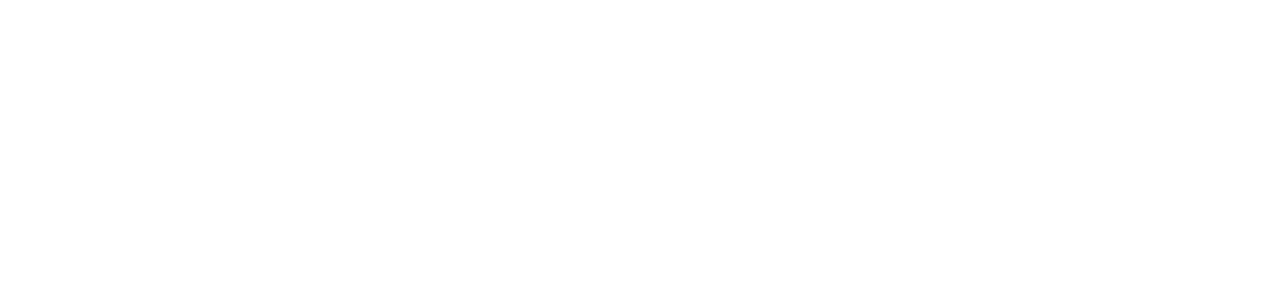
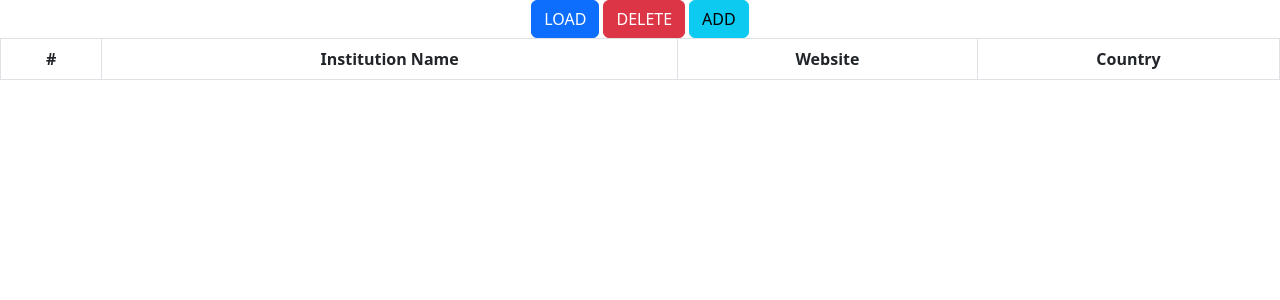
Before and after one commit to PrakatNeupane/education-institution-redux, a React (Create React App) app: page / in a window 1280 px wide. Shown: the top 300 px of the page. Built offline with nearby package versions, Linux system fonts and the light colour scheme.

Commit message:
react-bootstrap table import and assigning functions to onclick while also importing component to App.js

```diff
--- a/src/App.js
+++ b/src/App.js
@@ -1,9 +1,14 @@
 import './App.css';
-
+import 'bootstrap/dist/css/bootstrap.min.css';
+// Bootstrap CSS
+import "bootstrap/dist/css/bootstrap.min.css";
+// Bootstrap Bundle JS
+import "bootstrap/dist/js/bootstrap.bundle.min";
+import DisplayTable from './components/DisplayTable';
 function App() {
   return (
     <div className="App">
-
+      <DisplayTable />
     </div>
   );
 }
--- a/src/components/DisplayTable.jsx
+++ b/src/components/DisplayTable.jsx
@@ -1,11 +1,16 @@
 import React from "react";
+import Table from "react-bootstrap/Table";
+import Button from "react-bootstrap/Button";
+import { useDispatch, useSelector } from "react-redux";
 import {
+  addData,
+  deleteData,
   setDataFromApi,
   setDataToDisplay,
   setIsLoading,
 } from "../state-management/appSlice";
 import { fetchDataFromApi } from "../helper/axiosHelper";
-import { useDispatch, useSelector } from "react-redux";
+import Spin from "./Spin";
 
 const DisplayTable = () => {
   const dispatch = useDispatch();
@@ -19,6 +24,54 @@
       dispatch(setIsLoading(false));
     });
   };
-  return <div></div>;
+  const handleOnDelete = () => {
+    dispatch(deleteData());
+  };
+
+  const handleOnAdd = () => {
+    dispatch(addData());
+  };
+  return (
+    <div>
+      {isLoading && <Spin />}
+
+      <div className="buttons">
+        <Button className="btn btn-primary me-1" onClick={handleOnLoad}>
+          LOAD
+        </Button>
+        <Button className="btn btn-danger me-1" onClick={handleOnDelete}>
+          DELETE
+        </Button>
+        <Button className="btn btn-info" onClick={handleOnAdd}>
+          ADD
+        </Button>
+      </div>
+
+      <Table striped bordered hover>
+        <thead>
+          <tr>
+            <th>#</th>
+            <th>Institution Name</th>
+            <th>Website</th>
+            <th>Country</th>
+          </tr>
+        </thead>
+        <tbody>
+          {dataToDisplay.map((item, i) => (
+            <tr key={i}>
+              <td>{i + 1}</td>
+              <td>{item.name}</td>
+              <td>
+                <a href={item.web_pages[0]} target="none">
+                  {item.web_pages[0]}
+                </a>
+              </td>
+              <td>{item.country}</td>
+            </tr>
+          ))}
+        </tbody>
+      </Table>
+    </div>
+  );
 };
 export default DisplayTable;
--- a/src/index.js
+++ b/src/index.js
@@ -3,14 +3,17 @@
 import './index.css';
 import App from './App';
 import reportWebVitals from './reportWebVitals';
+import { store } from './store';
+import { Provider } from 'react-redux'
 
 const root = ReactDOM.createRoot(document.getElementById('root'));
 root.render(
   <React.StrictMode>
-    <App />
+    <Provider store={store}>
+      <App />
+    </Provider>
   </React.StrictMode>
 );
-
 // If you want to start measuring performance in your app, pass a function
 // to log results (for example: reportWebVitals(console.log))
 // or send to an analytics endpoint. Learn more: https://bit.ly/CRA-vitals
```
